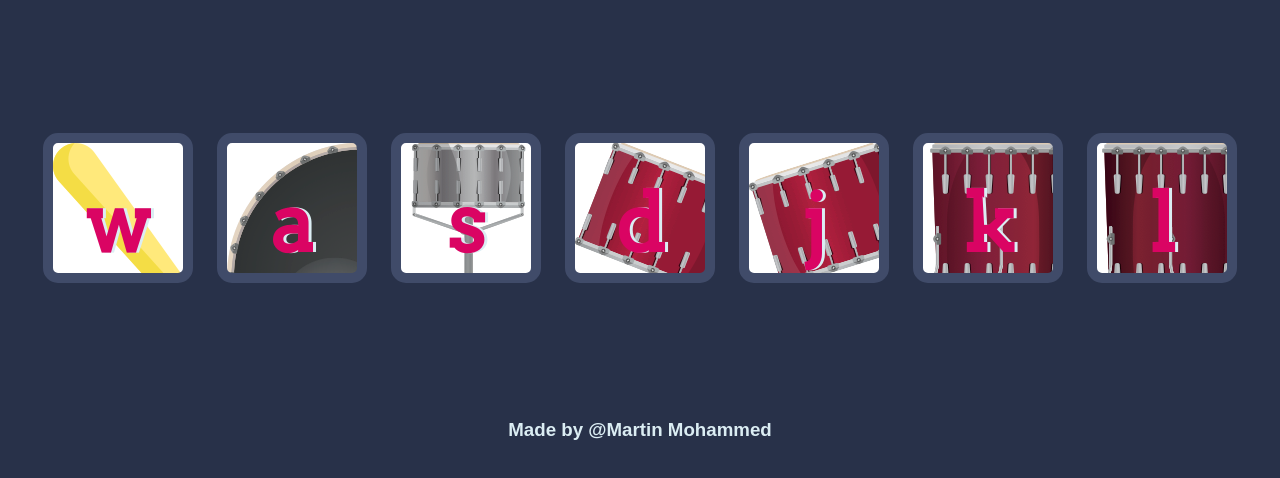
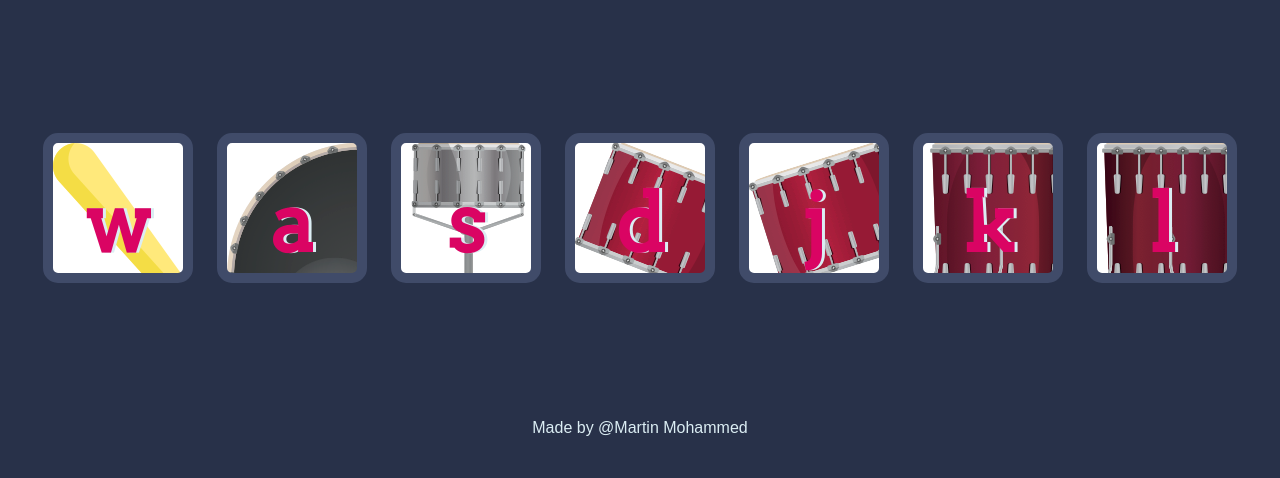
Before and after one commit to MartinMohammed/DrumGame, a plain HTML site: page index.html in a window 1280 px wide. Shown: the part 156-634 px from the top of the page. Drawn offline with Linux system fonts and the light colour scheme.

Commit message:
updated the footer again

```diff
--- a/index.html
+++ b/index.html
@@ -24,7 +24,7 @@
 
   <script src="index.js" charset="utf-8"></script>
   <footer>
-    <h3>Made by @Martin Mohammed</h3>
+    Made by @Martin Mohammed
   </footer>
 </body>
 
```
